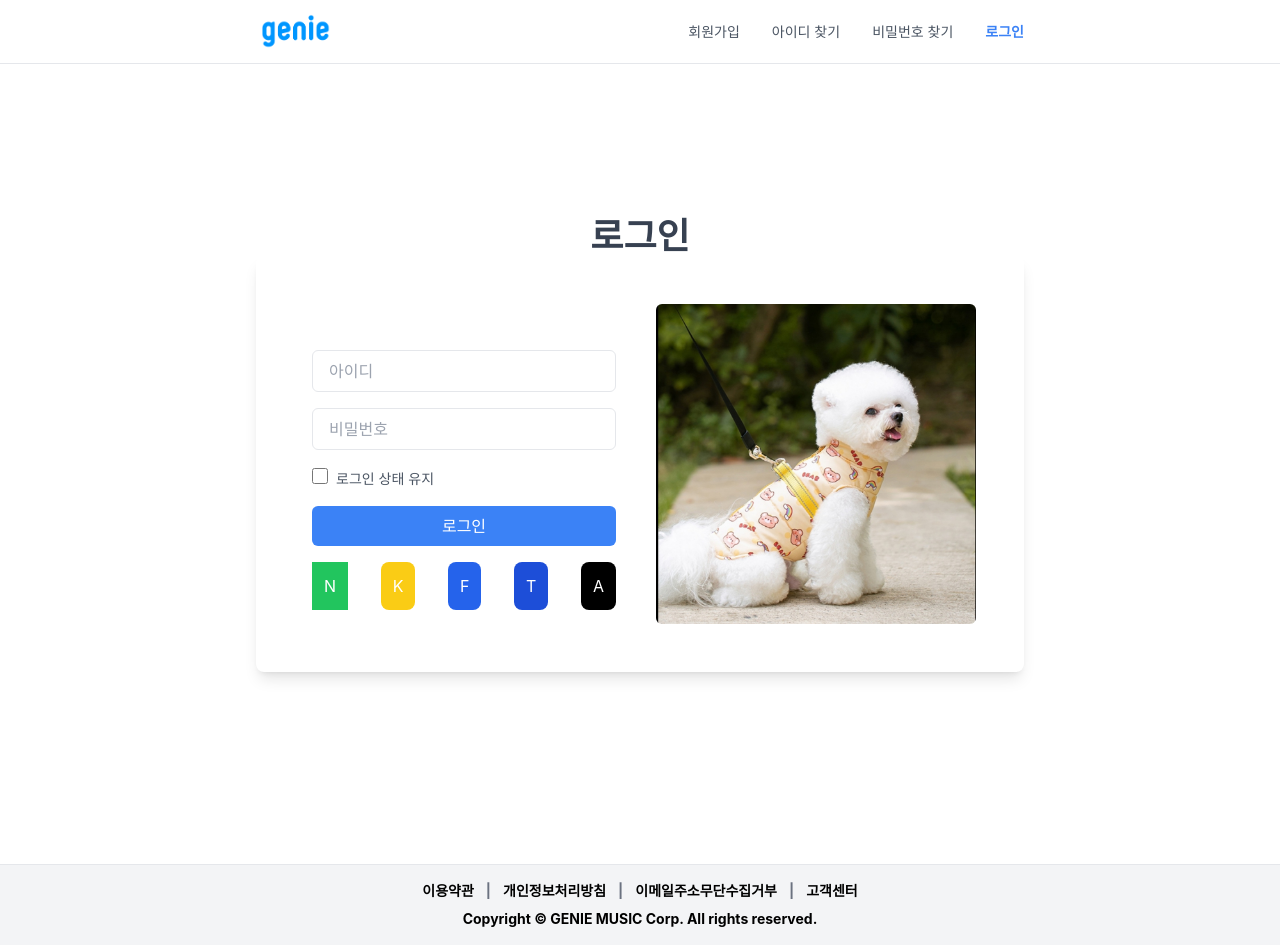
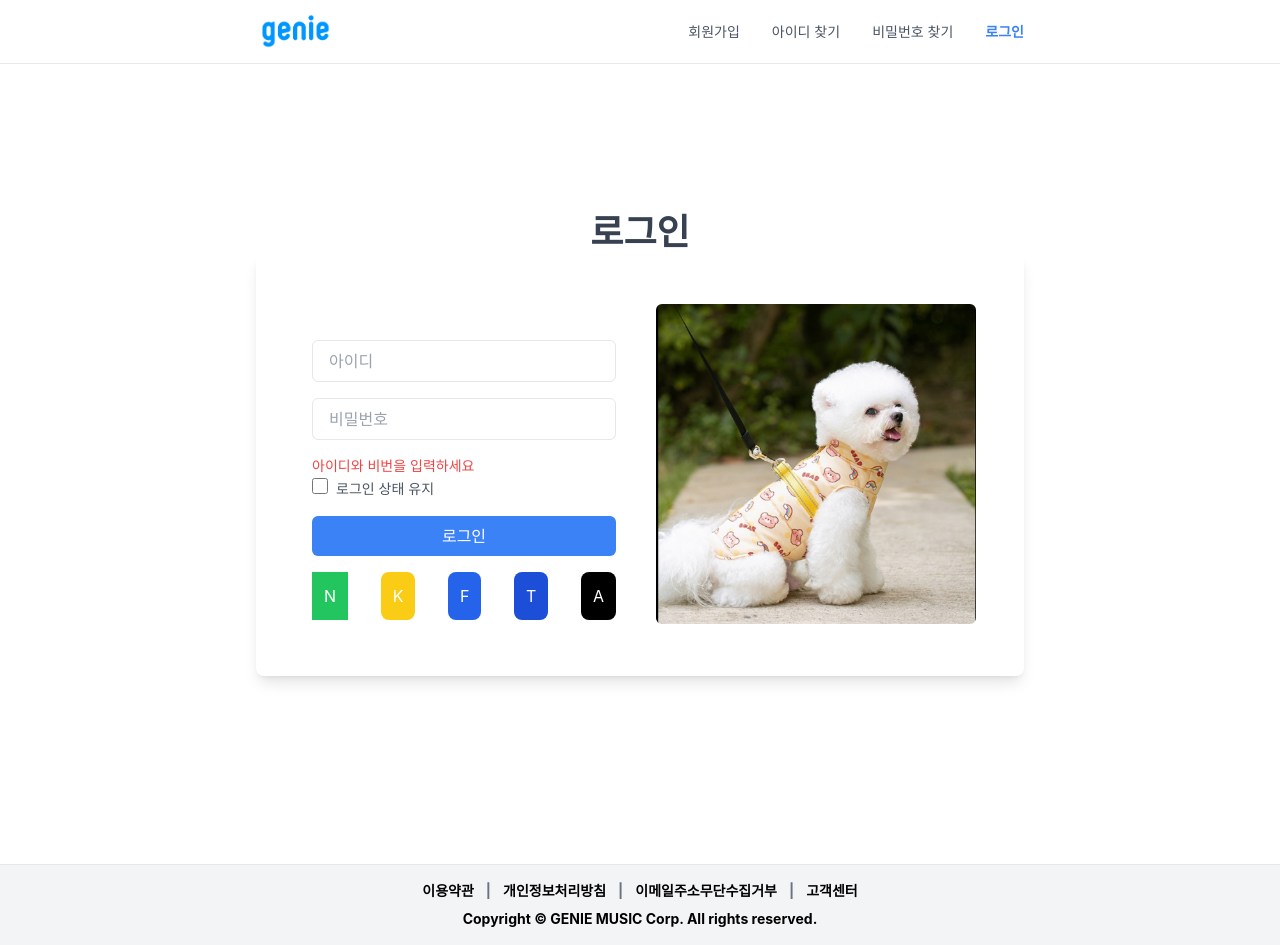
Before and after one commit to dohee12/Front_GENIE, a React (Create React App) app: page /login in a window 1280 px wide. Both pictures are taken after a click on the button "로그인". Built offline with nearby package versions, Linux system fonts and the light colour scheme; no server answers.

Commit message:
로그인 관련 axios 변경경

```diff
--- a/src/components/LoginBox.js
+++ b/src/components/LoginBox.js
@@ -4,22 +4,32 @@ import image from "./../img/대표이미지1.jpg";
 
 const LoginBox = () => {
   const [loginForm, setLoginForm] = useState({ id: "", pwd: "" });
+  const [errorMessage,setErrorMessage] = useState('');
 
   /**
    * 로그인 axios 요청 핸들러
    */
   const loginHandler = async () => {
+    console.log("로그인 요청 데이터:", loginForm); // 디버깅용 로그 추가가
+    // 로그인 정보 검증
+    if (!loginForm.id || !loginForm.pwd){
+      setErrorMessage("아이디와 비번을 입력하세요");
+      return;
+    }
     try {
       const result = await axios.post("http://localhost:8000/api/login", {
-        loginId: loginForm.id,
-        password: loginForm.pwd,
+        loginId: "id",
+        pwd: "winter12",
       });
+
+      console.log("서버 응답:", result.data); // 서버 응답 확인
 
       if (result.status === 200) {
         alert("로그인 성공!!");
       }
     } catch (e) {
       console.error(e);
+      setErrorMessage("로그인에 실패했습니다. 다시 시도해 주세요.");
     }
   };
 
@@ -51,6 +61,10 @@ const LoginBox = () => {
               placeholder="비밀번호"
               className="w-full px-4 py-2 border rounded-md focus:outline-none focus:ring-2 focus:ring-blue-500 mb-4"
             />
+            {/* 오류 메시지 표시 */}
+            {errorMessage &&
+              <div className="text-red-500 text-sm md-4">{errorMessage}</div>
+            }
             {/* 로그인 상태 유지 체크박스스 */}
             <div>
               <input
```
